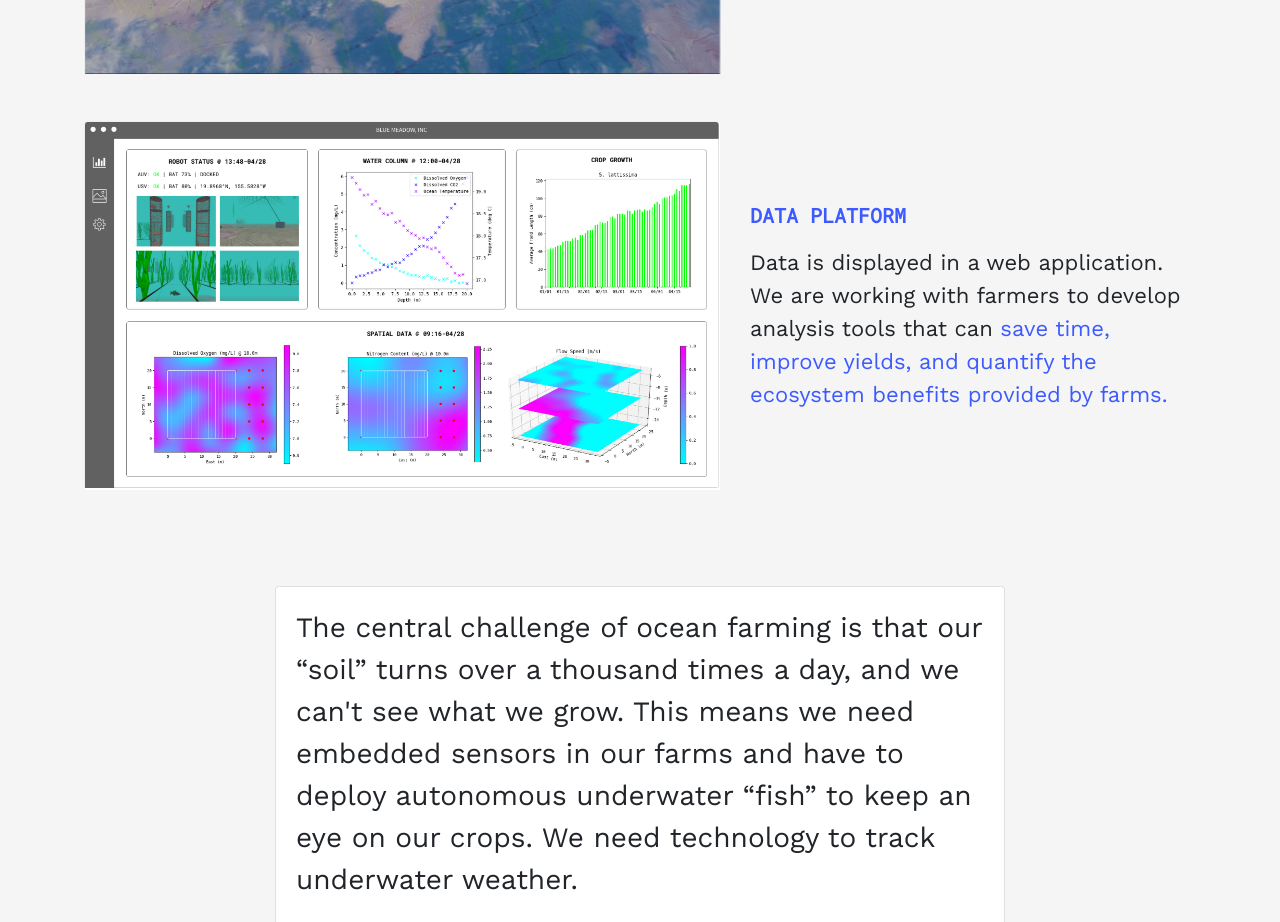
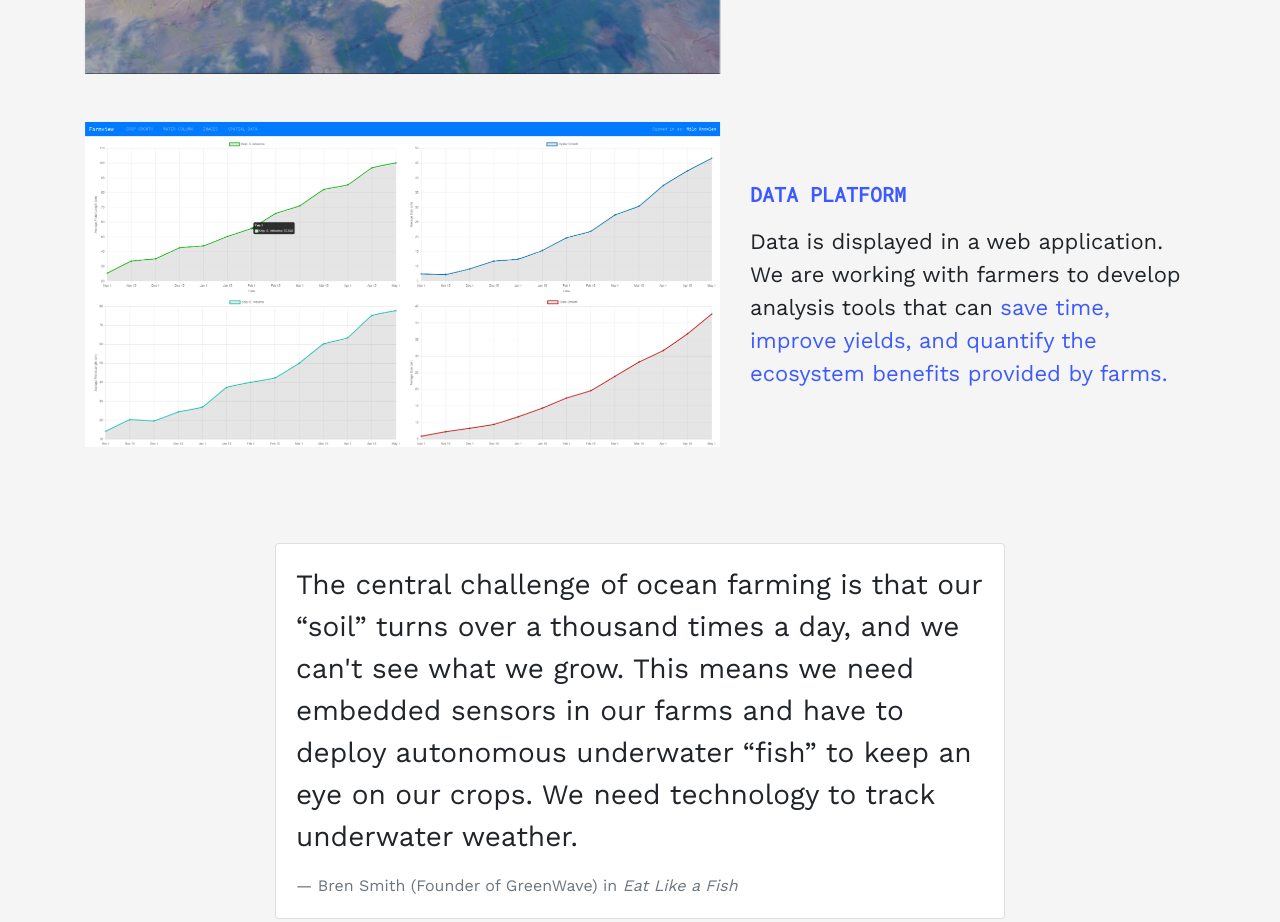
Before and after one commit to blue-meadow/bluemeadowrobotics.github.io, a React (Create React App) app: page / in a window 1280 px wide. Shown: the part 3940-4862 px from the top of the page. Built offline with nearby package versions, Linux system fonts and the light colour scheme.

Commit message:
Better data platform images

```diff
--- a/src/components/TechnologySection.jsx
+++ b/src/components/TechnologySection.jsx
@@ -54,7 +54,7 @@ class TechnologySection extends Component {
           </Row>
           <Row className="pt-5">
             <Col xs={12} md={7}>
-              <img className="img-fluid" src="images/platform.png"></img>
+              <img className="img-fluid" src="images/farmview2.png"></img>
             </Col>
             <Col xs={12} md={5} className="my-auto">
               <Card className="CardWithoutBorder">
```
Also changed, not shown: public/images/farmview1.png (added), public/images/farmview2.png (added).
